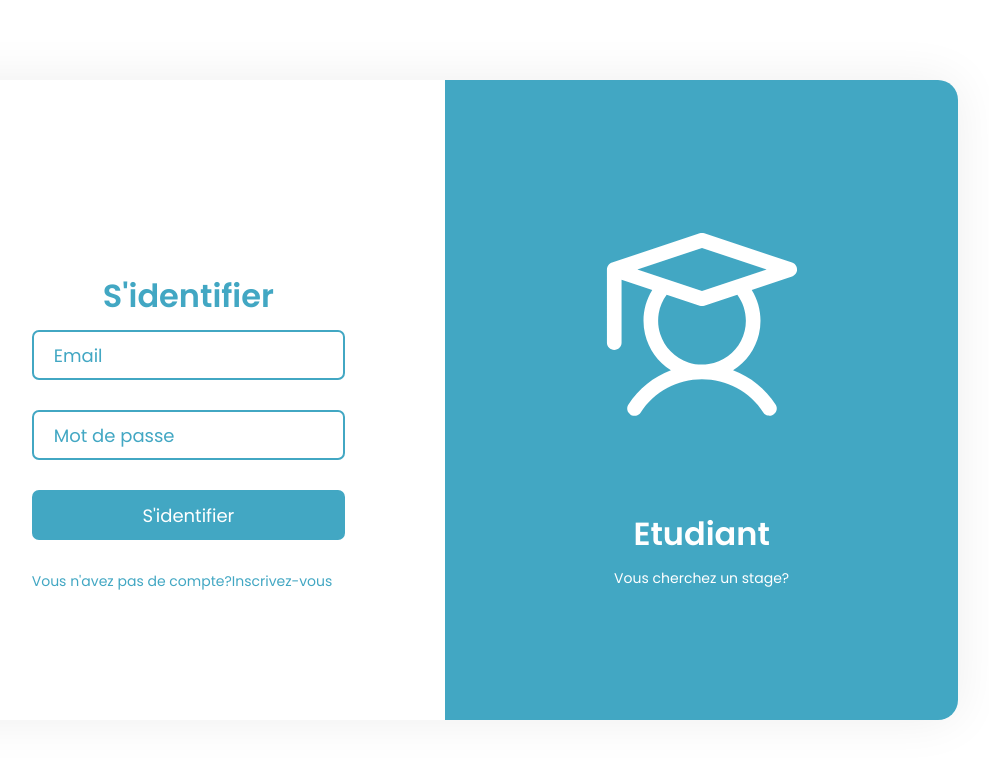
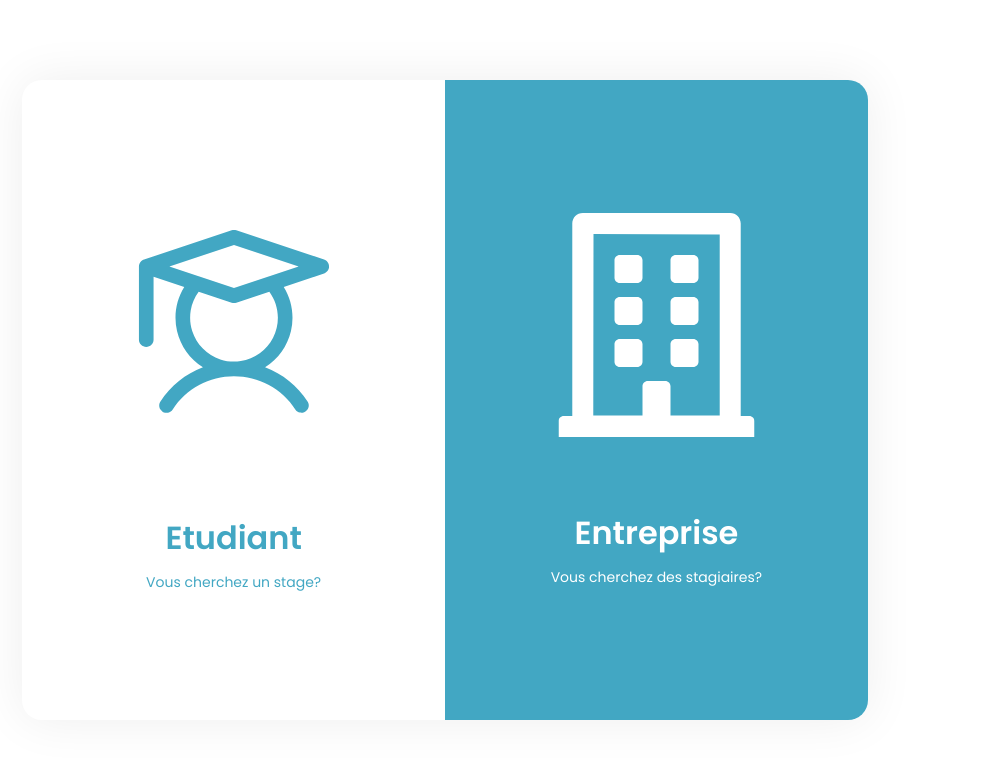
Before and after one commit to bader-t/projet-ensa-stage, a React (Create React App) app: page / in a window 1280 px wide. Shown: the top 758 px of the page, without its empty margins (195-1184 px from the left). Built offline with nearby package versions, Linux system fonts and the light colour scheme.

Commit message:
test by abdelkarim

```diff
--- a/src/App.js
+++ b/src/App.js
@@ -1,12 +1,12 @@
 import React from "react";
-import { Page1 } from "./pages";
+import { Page0 } from "./pages";
 
 
 
 const App = () => (
 
 
-    <Page1></Page1>
+    <Page0></Page0>
 );
 
 
--- a/src/pages/index.js
+++ b/src/pages/index.js
@@ -1,5 +1,5 @@
 export { default as Page1 } from './stagiaire/page1/Page1';
-export { default as Page2 } from './stagiaire/page2/Page2';
+
 export { default as Page12 } from './entreprise/page12/Page12';
 export { default as Page13 } from './entreprise/page13/Page13';
 export { default as  Page0 } from './home-page/Page0';
```
